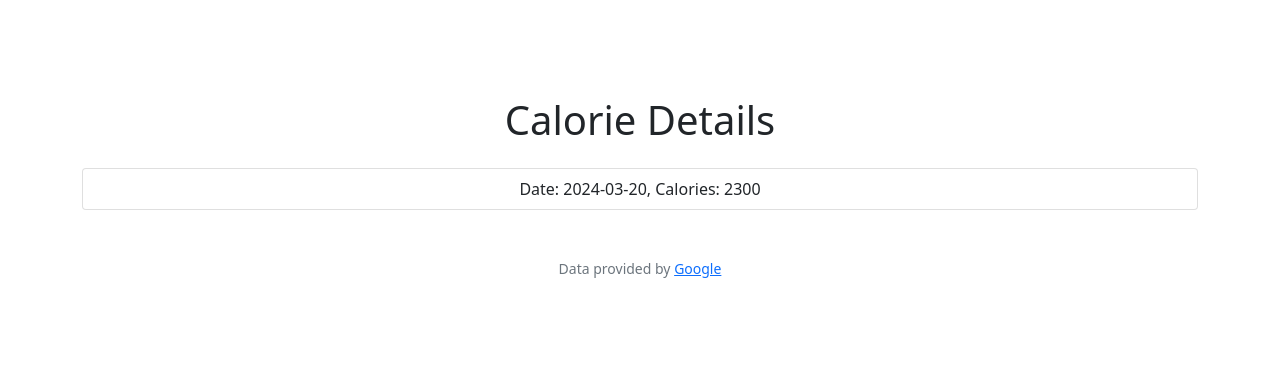
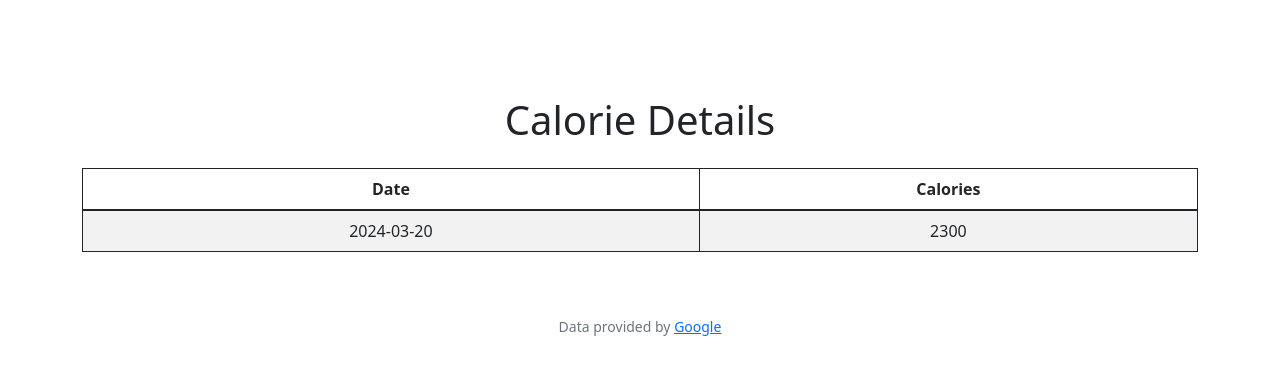
Before and after one commit to soumyasavarn/FitAI, a Flask app: page /view_calories in a window 1280 px wide. Shown: the part 76-451 px from the top of the page. Run offline with Flask 3, Linux system fonts and the light colour scheme; a user stored in the database is signed in; data comes from the database, SQL or seed files in the repository; some libraries are stand-ins or nearby versions.

Commit message:
Update view_calories.html

```diff
--- a/templates/view_calories.html
+++ b/templates/view_calories.html
@@ -7,12 +7,21 @@ View Calorie Details
 {% block main %}
 <div class="container mt-5">
     <h1 class="text-center mb-4">Calorie Details</h1>
-    <ul class="list-group">
-        {% for detail in calorie_details %}
-        <li class="list-group-item">
-            Date: {{ detail.date_log }}, Calories: {{ detail.calories }}
-        </li>
-        {% endfor %}
-    </ul>
+    <table class="table table-striped">
+        <thead>
+            <tr>
+                <th>Date</th>
+                <th>Calories</th>
+            </tr>
+        </thead>
+        <tbody>
+            {% for detail in calorie_details %}
+            <tr>
+                <td>{{ detail.date_log }}</td>
+                <td>{{ detail.calories }}</td>
+            </tr>
+            {% endfor %}
+        </tbody>
+    </table>
 </div>
 {% endblock %}
```
